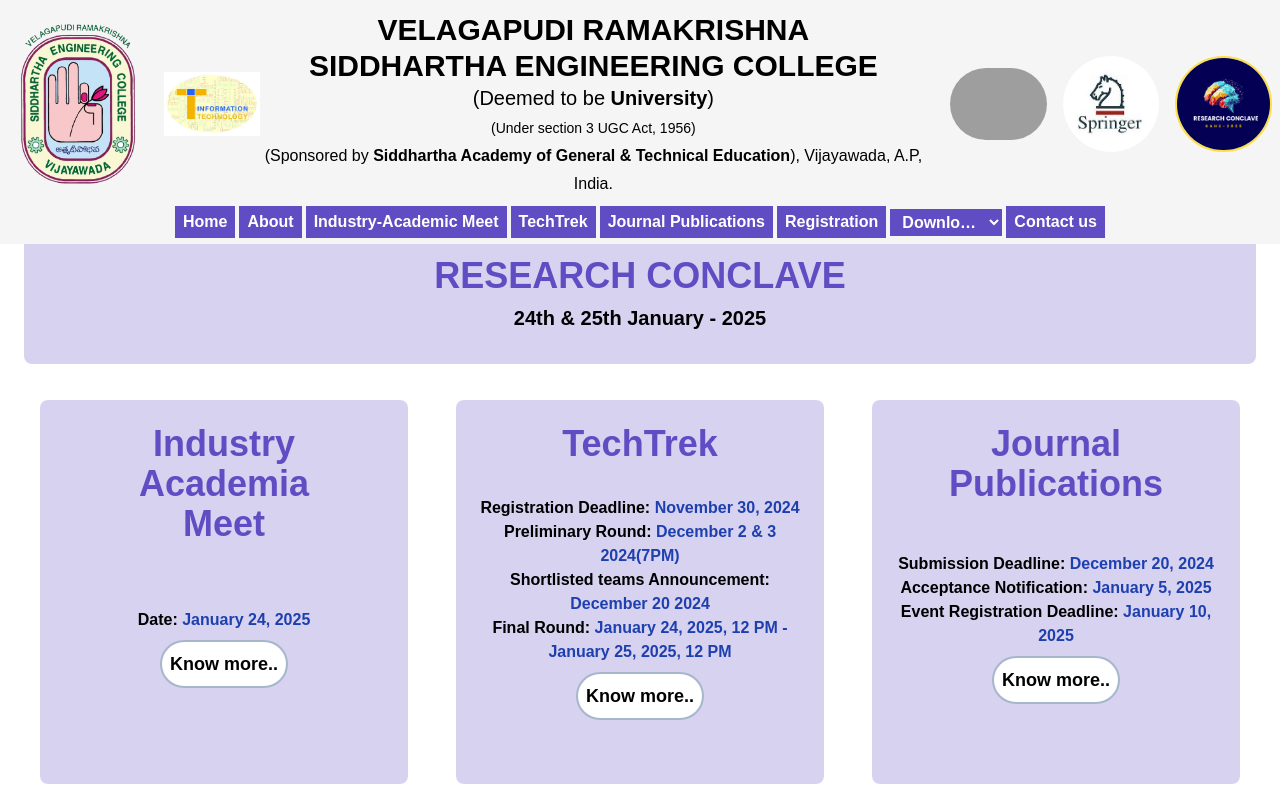
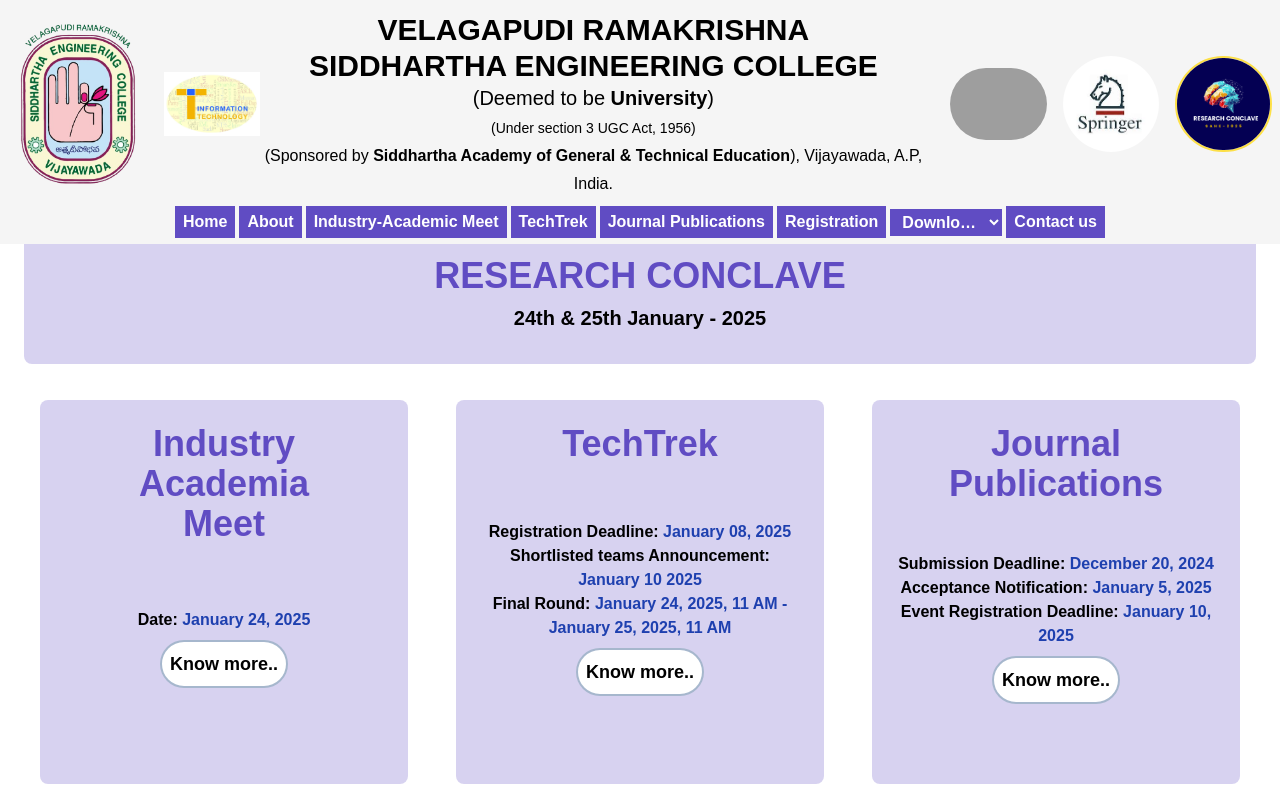
Before and after one commit to roshaneleshaddai/rdconclave, a Next.js app: page / in a window 1280 px wide. Shown: the top 800 px of the page. Built offline with nearby package versions, Linux system fonts and the light colour scheme; grey boxes are pictures that could not be loaded; a web font is replaced by a local one.

Commit message:
Update page.jsx

```diff
--- a/app/page.jsx
+++ b/app/page.jsx
@@ -196,10 +196,10 @@ function HorizontalImageScroller({ images }) {
     </div>
     {/* Date, Time, and Button Section */}
     <div className="flex-1 flex flex-col items-center justify-center font-bold">
-      <p className="text-center">Registration Deadline:<span className="text-blue-800"> November 30, 2024</span></p>
-      <p className="text-center">Preliminary Round:<span className="text-blue-800"> December 2 & 3 2024(7PM)</span></p>
-      <p className="text-center">Shortlisted teams Announcement:<span className="text-blue-800"> December 20 2024</span></p>
-      <p className="text-center">Final Round:<span className="text-blue-800"> January 24, 2025, 12 PM - January 25, 2025, 12 PM</span></p>
+      <p className="text-center">Registration Deadline:<span className="text-blue-800"> January 08, 2025</span></p>
+{/*       <p className="text-center">Preliminary Round:<span className="text-blue-800"> December 2 2025</span></p> */}
+      <p className="text-center">Shortlisted teams Announcement:<span className="text-blue-800"> January 10 2025</span></p>
+      <p className="text-center">Final Round:<span className="text-blue-800"> January 24, 2025, 11 AM - January 25, 2025, 11 AM</span></p>
       <button className="p-2 m-2 bg-white text-lg border-2 border-[#4F709C]/50 hover:border-[#4F709C] rounded-full">
         Know more..
       </button>
```
